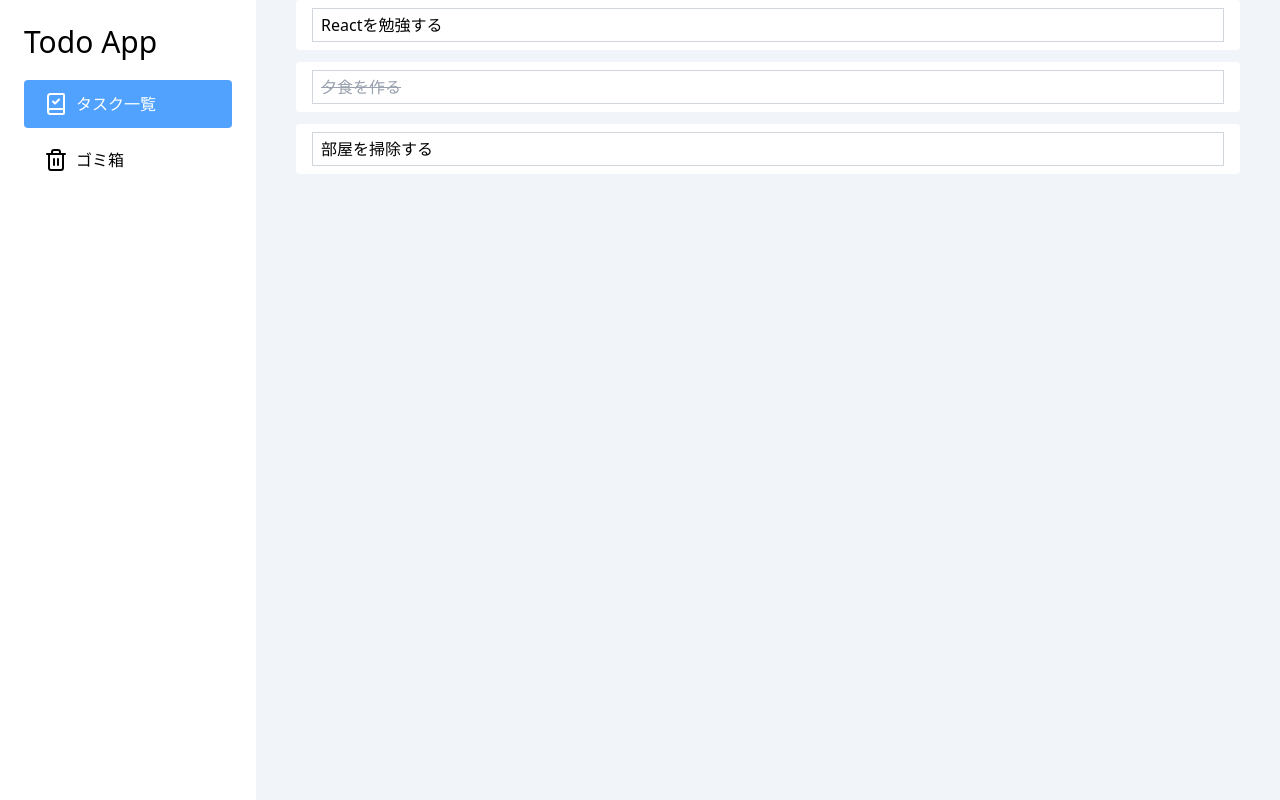
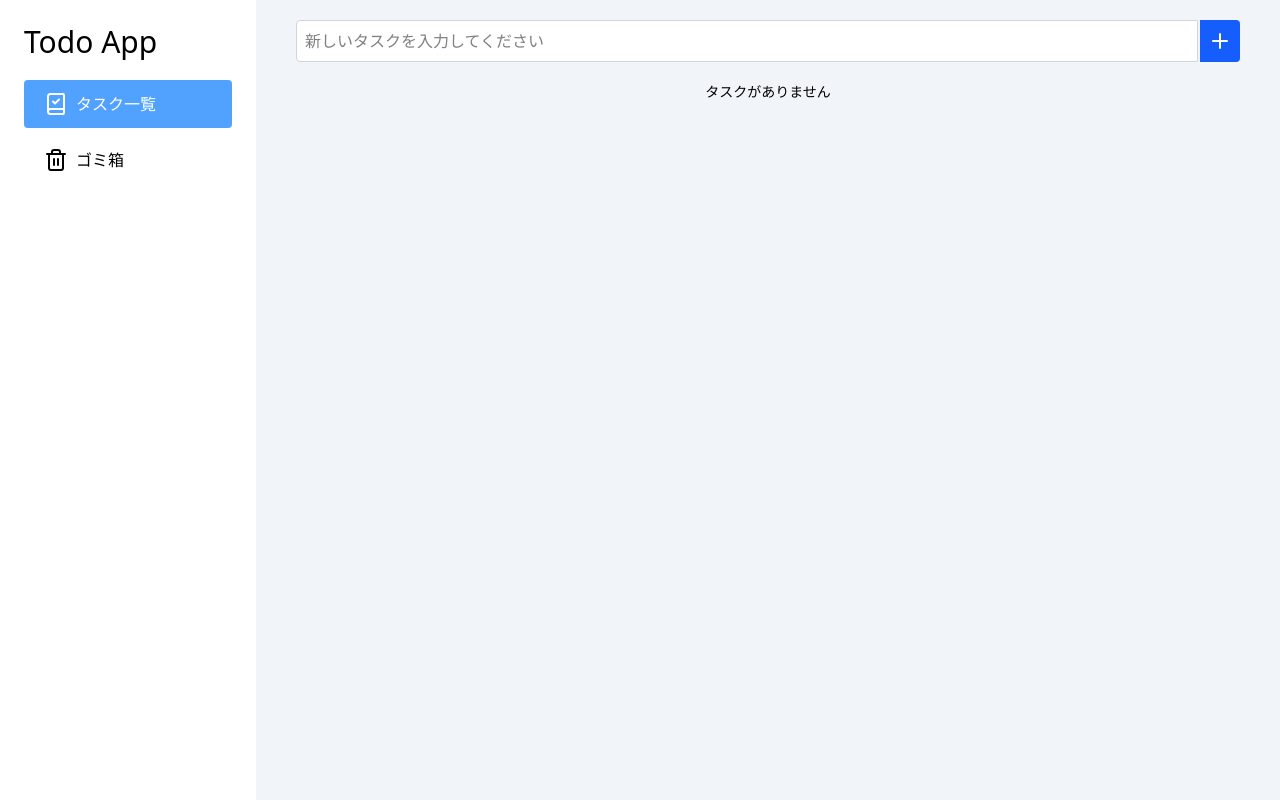
Before and after one commit to suzumasa96/my-todo-app, a React (Vite) app: page / in a window 1280 px wide. Built offline with nearby package versions, Linux system fonts and the light colour scheme.

Commit message:
タスク追加機能を実装

```diff
--- /dev/null
+++ b/src/components/CreateTaskForm.jsx
@@ -0,0 +1,43 @@
+import { Plus } from "lucide-react";
+import { useRef } from "react";
+
+export function CreateTaskForm({ onSubmit }) {
+    const inputRef = useRef(null);
+
+    const handleSubmit = (e) => {
+        e.preventDefault();
+        if (!inputRef.current) {
+            return;
+        }
+
+        // input の値を取得
+        const inputValue = inputRef.current?.value.trim();
+        if (!inputValue) {
+            return;
+        }
+
+        // タスクを作成
+        onSubmit(inputValue);
+
+        // 入力値をリセット
+        inputRef.current.value = "";
+    }
+
+    return (
+        <form className="flex gap-0.5" onSubmit={handleSubmit}>
+            <input
+                ref={inputRef}
+                type="text"
+                placeholder="新しいタスクを入力してください"
+                className="grow rounded-s border border-gray-300 p-2 bg-white"
+            />
+            <button
+                type="submit"
+                className="rounded-e bg-blue-600 p-2 transition-colors hover:bg-blue-800 disabled:cursor-not-allowed disabled:bg-gray-400"
+                aria-label={"タスクを作成する"}
+            >
+                <Plus className="text-white" />
+            </button>
+        </form>
+    )
+}
--- a/src/components/TaskList.jsx
+++ b/src/components/TaskList.jsx
@@ -1,18 +1,40 @@
-import { dummyTaskList } from "../data/dummyTaskList";
+import { useState } from "react";
+import { CreateTaskForm } from "./CreateTaskForm";
 import { TaskItem } from "./TaskItem";
 
 export function TaskList () {
+    // タスク一覧の状態を管理
+    const [taskList, setTaskList] = useState([]);
+
+    // 新しいタスクを追加
+    const createTask = (title) => {
+        setTaskList((prevTaskList) => {
+            // 新しいタスクオブジェクトを生成
+            const newTask = {
+                id: Date.now(), // 現在の時刻を ID として使用
+                title,
+                status: "notStarted", // 初期状態は「未着手」
+            }
+            // 既存のタスク一覧に新しいタスクを追加
+            return [...prevTaskList, newTask];
+        })
+    }
+
     return (
         <div className="relative">
+            <div className="sticky top-0 flex flex-col items-end gap-2 bg-slate-100 px-10 py-5">
+                <div className="w-full">
+                    <CreateTaskForm onSubmit={createTask} />
+                </div>
+            </div>
             <div className="space-y-3 px-10 pb-10">
-                {dummyTaskList.length === 0 ? (
-                    <p className="text-center text-gray-400">タスクがありません</p>
+                {taskList.length === 0 ? (
+                    <p className="text-center text-sm">タスクがありません</p>
                 ) : (
-                    dummyTaskList.map((task) => (
-                        <TaskItem key={task.id} task={task} /> // 各タスクアイテムを表示
-                    ))
+                    taskList.map((task) => <TaskItem key={task.id} task={task} />)
                 )}
             </div>
         </div>
     )
+
 }
--- a/src/data/dummyTaskList.js
+++ /dev/null
@@ -1,17 +0,0 @@
-export const dummyTaskList = [
-    {
-        id: 1,
-        title: "Reactを勉強する",
-        status: "nonStarted",
-    },
-    {
-        id: 2,
-        title: "夕食を作る",
-        status: "completed",
-    },
-    {
-        id: 3,
-        title: "部屋を掃除する",
-        status: "trashed",
-    },
-];
```
